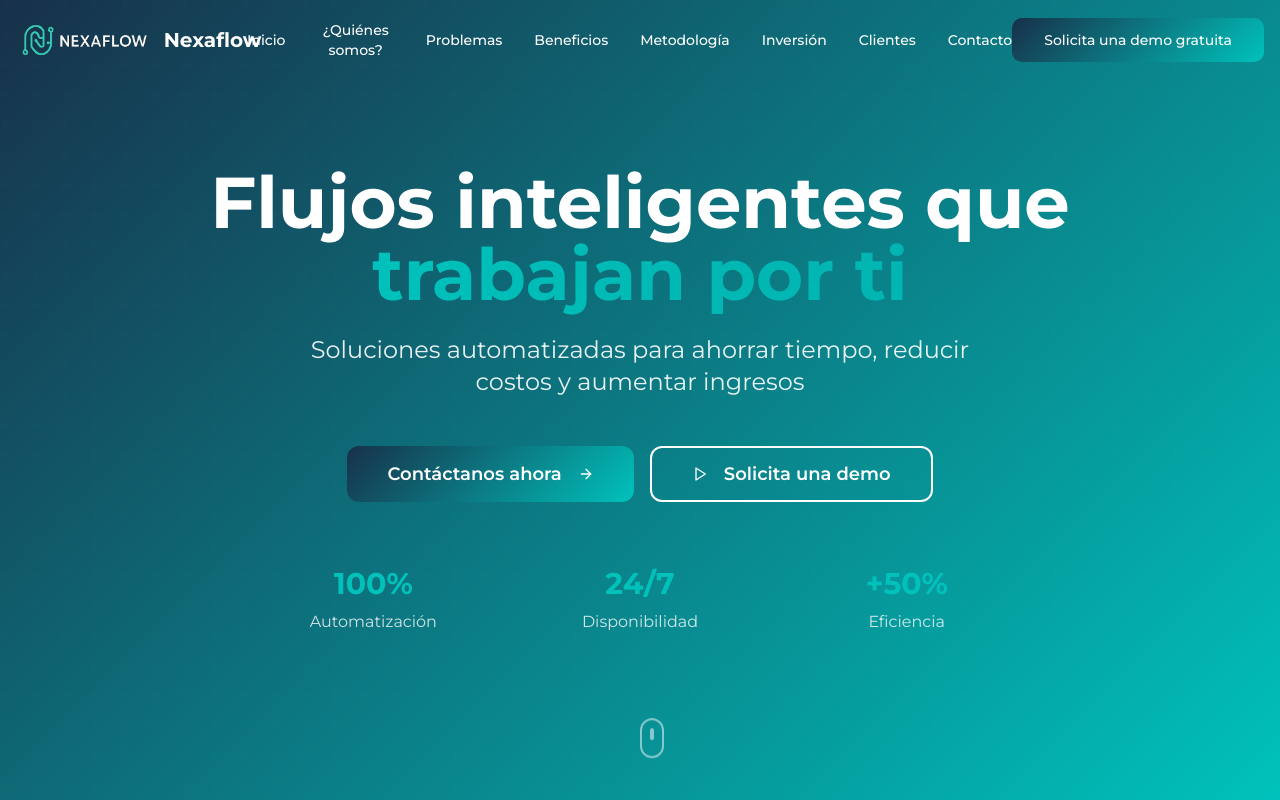
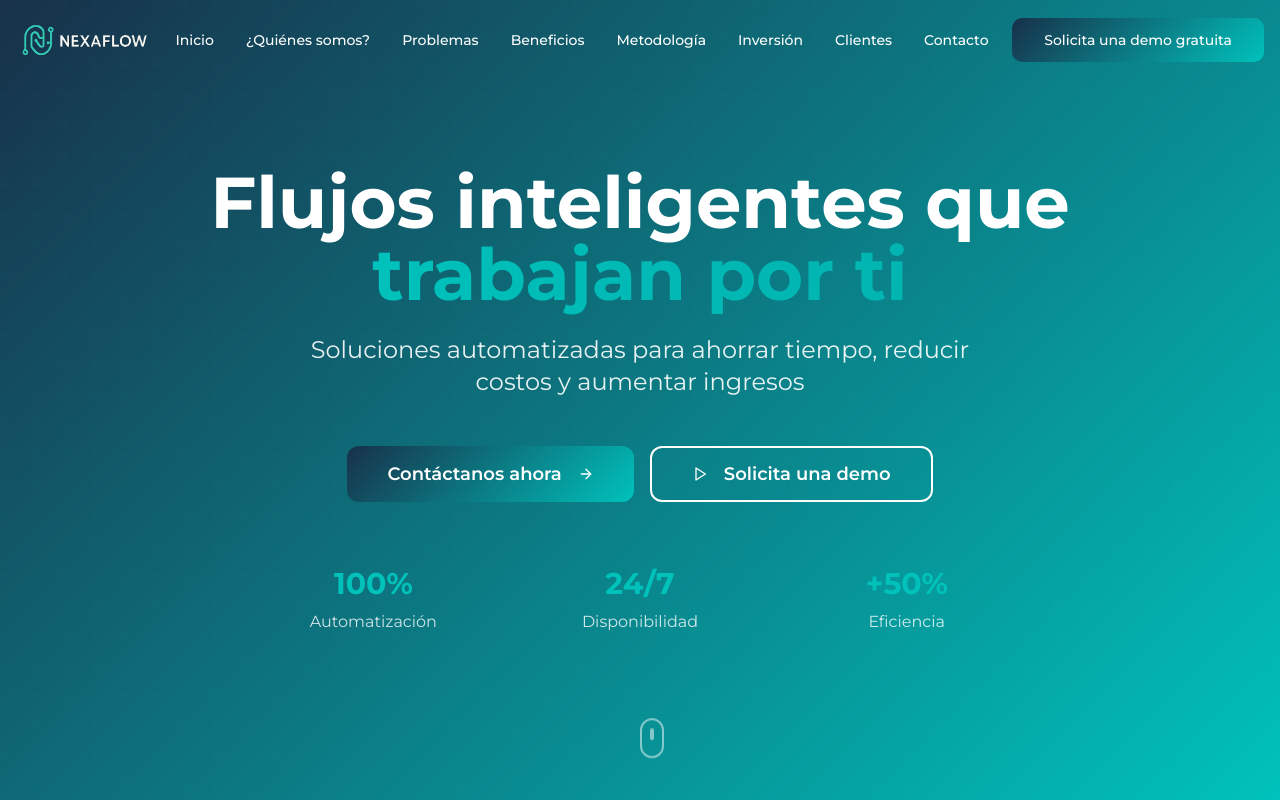
Before and after one commit to kevinkemuel/nexaflow-flowforge, a React (Vite) app: page / in a window 1280 px wide. Shown: the top 800 px of the page. Built offline with nearby package versions, Linux system fonts and the light colour scheme.

Commit message:
confirmar

```diff
--- a/src/components/Footer.tsx
+++ b/src/components/Footer.tsx
@@ -9,9 +9,6 @@ const Footer = () => {
               alt="Nexaflow"
               className="h-10 w-auto"
             />
-            <span className="text-2xl font-bold text-primary">
-              Nexaflow
-            </span>
           </div>
           <p className="text-primary-foreground/80 text-sm">
             © 2025 Nexaflow. Todos los derechos reservados.
--- a/src/components/Header.tsx
+++ b/src/components/Header.tsx
@@ -39,9 +39,6 @@ const Header = () => {
               alt="Nexaflow"
               className="h-10 w-auto"
             />
-            <span className="text-xl font-bold text-primary-foreground">
-              Nexaflow
-            </span>
           </div>
 
           {/* Desktop Navigation */}
```
